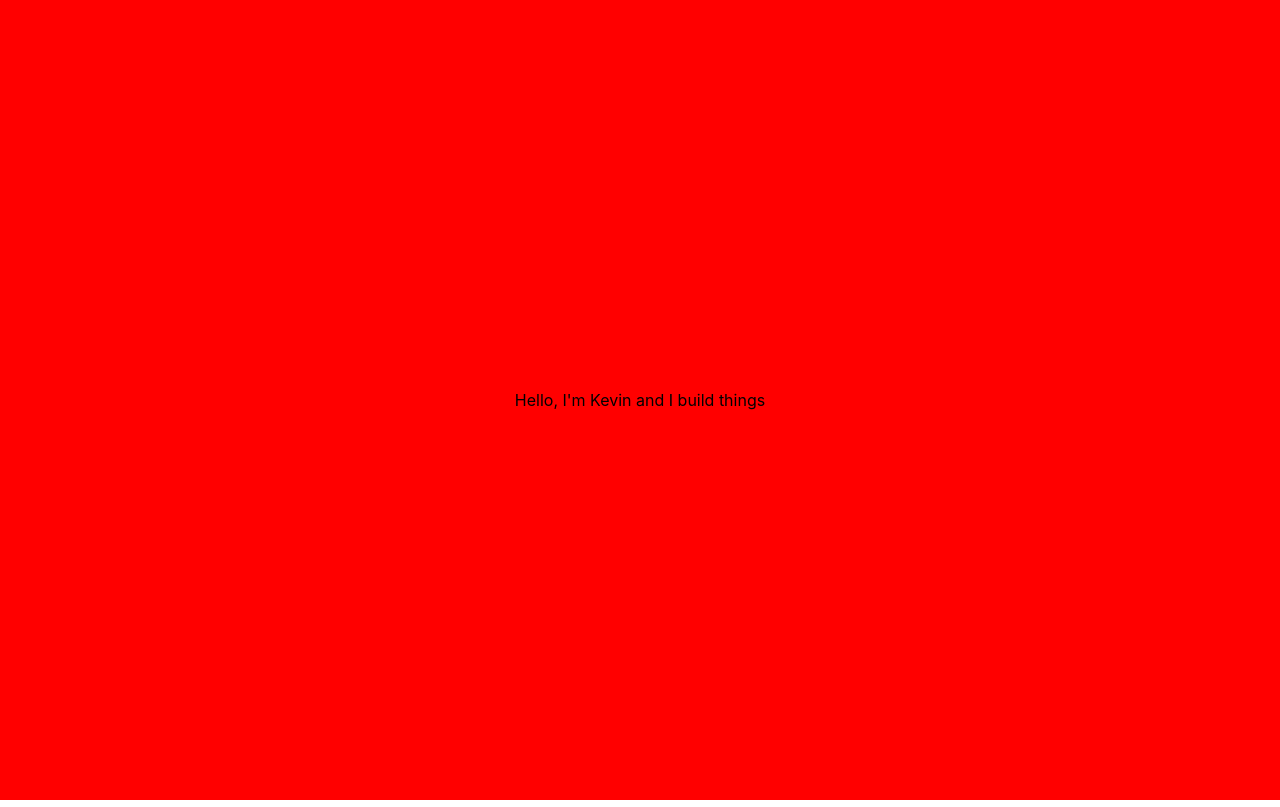
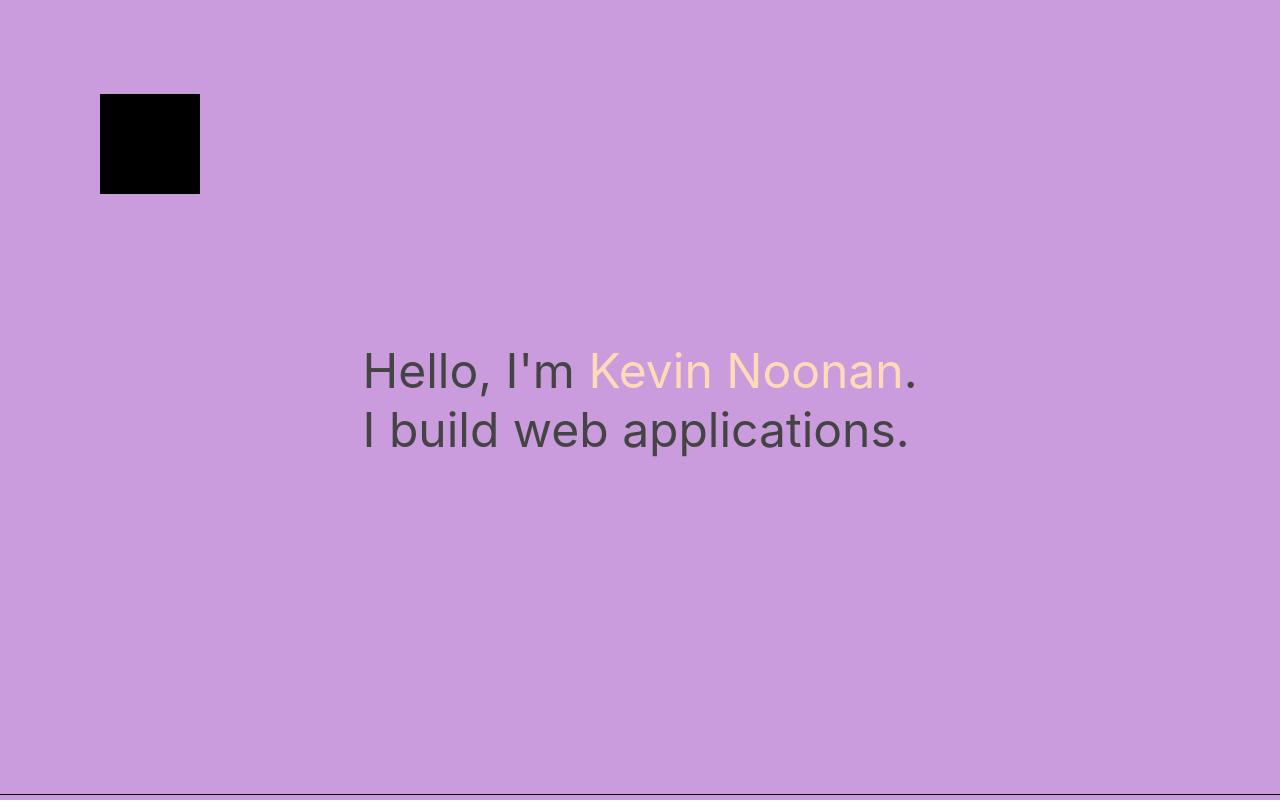
Before and after one commit to KJNoonan/personal-site, a React (Create React App) app: page / in a window 1280 px wide. Built offline with nearby package versions, Linux system fonts and the light colour scheme.

Commit message:
Added some styling and started playing with canvas

```diff
--- a/src/App.js
+++ b/src/App.js
@@ -1,13 +1,15 @@
 import React from "react";
 import { BrowserRouter as Router, Route } from "react-router-dom";
-
+import styles from "./App.module.scss";
 import Main from "./js/Main.jsx";
 
 const App = () => {
   return (
-    <Router>
-      <Route exact path="/" component={Main} />
-    </Router>
+    <div class={styles.App}>
+      <Router>
+        <Route exact path="/" component={Main} />
+      </Router>
+    </div>
   );
 };
 
--- /dev/null
+++ b/src/App.module.scss
@@ -0,0 +1,11 @@
+@import "./css/constants.scss";
+
+.App {
+  display: flex;
+  width: 100%;
+  height: 100vh;
+  align-items: center;
+  justify-content: center;
+  color: $app-font-color;
+  background-color: $app-background-color;
+}
--- /dev/null
+++ b/src/css/constants.scss
@@ -0,0 +1,3 @@
+$app-background-color: #ca9bdd;
+$app-font-color: #444444;
+$app-font-color-pop: #ffdab9;
--- /dev/null
+++ b/src/js/BackgroundAnimation.jsx
@@ -0,0 +1,24 @@
+import React from "react";
+import styles from "./BackgroundAnimation.module.scss";
+
+class BackgroundAnimation extends React.PureComponent {
+  componentDidMount() {
+    const canvas = this.refs.canvas;
+    //TODO make a more dynamic set
+    canvas.width = window.innerWidth;
+    canvas.height = window.innerHeight;
+    /** @type {CanvasRenderingContext2D} */
+    const ctx = canvas.getContext("2d");
+    ctx.fillRect(100, 100, 100, 100);
+    ctx.beginPath();
+  }
+  render() {
+    return (
+      <div className={styles["background-animation"]}>
+        <canvas ref="canvas" />
+      </div>
+    );
+  }
+}
+
+export default BackgroundAnimation;
--- /dev/null
+++ b/src/js/BackgroundAnimation.module.scss
@@ -0,0 +1,6 @@
+.background-animation {
+  position: absolute;
+  canvas {
+    border: 1px solid black;
+  }
+}
--- a/src/js/Main.jsx
+++ b/src/js/Main.jsx
@@ -1,8 +1,21 @@
 import React from "react";
 import styles from "./Main.module.scss";
+import BackgroundAnimation from "./BackgroundAnimation";
+
+const generateText = () => (
+  <div>
+    Hello, I'm <span className={styles["name-highlight"]}>Kevin Noonan</span>.
+    <br />I build web applications.
+  </div>
+);
 
 const Main = () => {
-  return <div className={styles.App}>Hello, I'm Kevin and I build things</div>;
+  return (
+    <div className={styles.page}>
+      <BackgroundAnimation />
+      {generateText()}
+    </div>
+  );
 };
 
 export default Main;
--- a/src/js/Main.module.scss
+++ b/src/js/Main.module.scss
@@ -1,8 +1,12 @@
-.App {
+@import "../css/constants.scss";
+
+.page {
   display: flex;
-  width: 100%;
-  height: 100vh;
-  background-color: red;
   align-items: center;
   justify-content: center;
+  font-size: 3em;
 }
+
+.name-highlight {
+  color: $app-font-color-pop;
+}
--- /dev/null
+++ b/src/js/Projects.jsx
@@ -0,0 +1,3 @@
+const Projects = () => {
+  return <div />;
+};
```
Also changed, not shown: src/linkBox.jsx (added), 1 other file (tests, documents, lock files or other folders).
